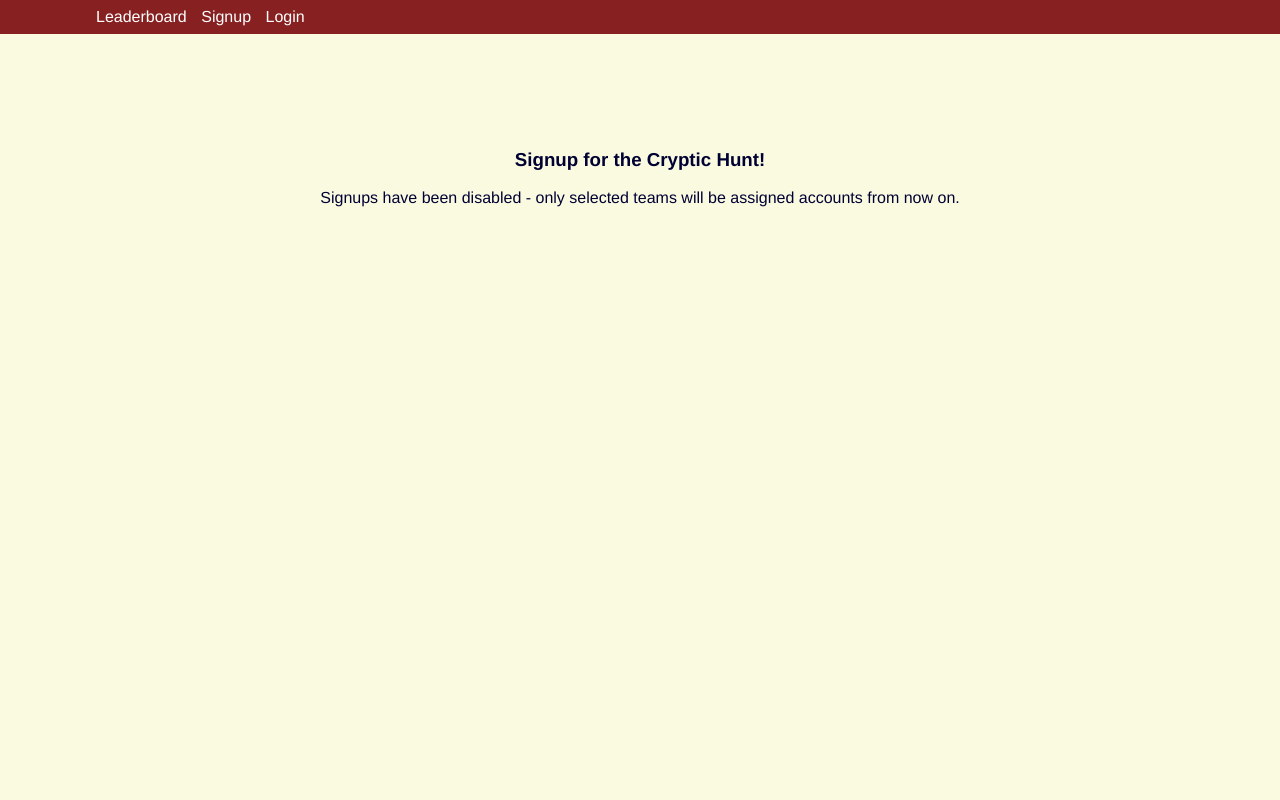
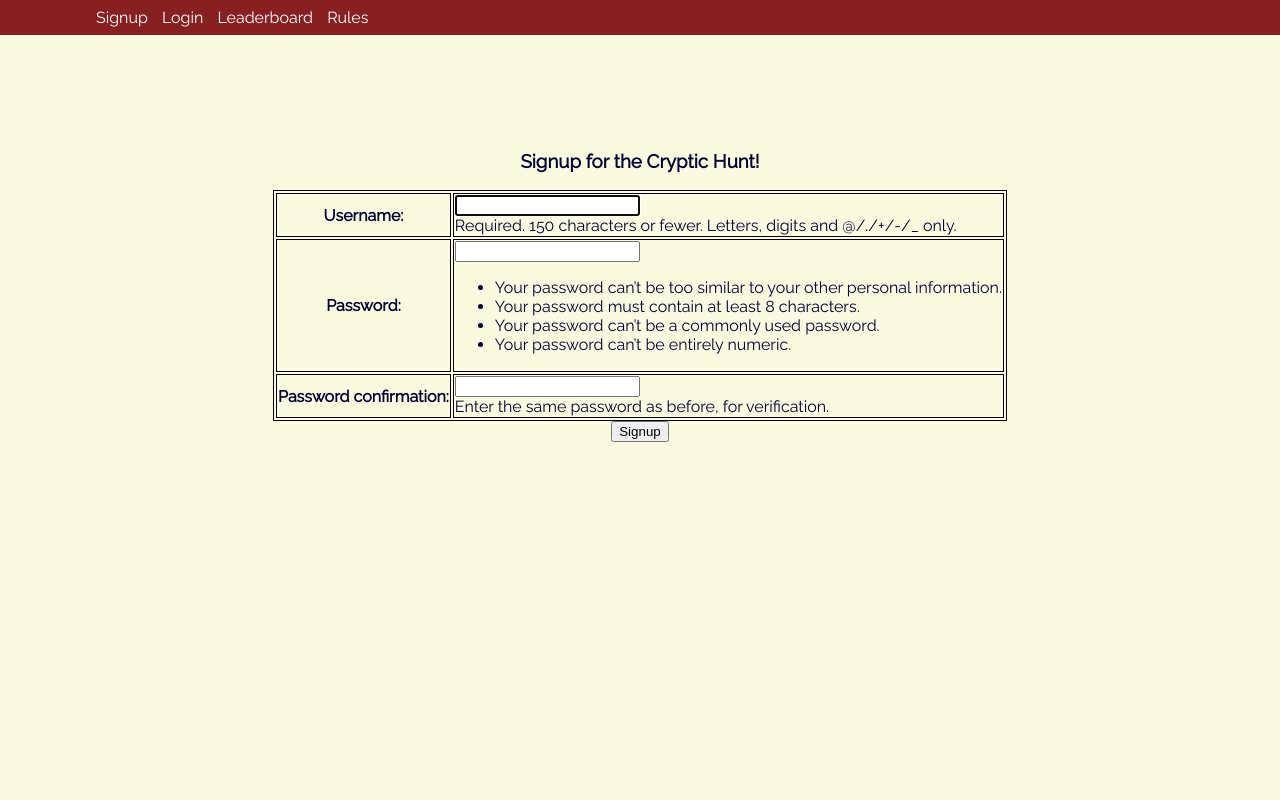
Before and after one commit to barun511/cryptic-hunt-personal, a Django app: page /signup in a window 1280 px wide. Run offline with Django 3.2, Linux system fonts and the light colour scheme.

Commit message:
Switches to Django 2
Cleans up signup
Changes model of level title to 100 characters
Changes finished message to standard message
Adds empty rules page

```diff
--- a/cryptic/wsgi.py
+++ b/cryptic/wsgi.py
@@ -10,9 +10,7 @@ https://docs.djangoproject.com/en/1.11/howto/deployment/wsgi/
 import os
 
 from django.core.wsgi import get_wsgi_application
-from whitenoise.django import DjangoWhiteNoise
 
 os.environ.setdefault("DJANGO_SETTINGS_MODULE", "cryptic.settings")
 
 application = get_wsgi_application()
-application = DjangoWhiteNoise(application)
--- a/hunt/models.py
+++ b/hunt/models.py
@@ -21,7 +21,7 @@ def save_user_profile(sender, instance, **kwargs):
 
 # TODO having level_title, but only description, seems a bit funny. I think we should make level_title just title, and level_number just number, but we need to change level_number to number in views as well.
 class Level(models.Model):
-    level_title = models.CharField(max_length=30)
+    level_title = models.CharField(max_length=100)
     description = models.TextField()
     level_number = models.IntegerField(primary_key=True)
     answer1 = models.CharField(max_length=20)
@@ -33,8 +33,8 @@ class Level(models.Model):
 class Submission(models.Model):
     level = models.ForeignKey(Level, on_delete=models.CASCADE)
     user = models.ForeignKey(User, on_delete=models.CASCADE)
-    time_of_submission = models.DateTimeField(auto_now=True)
+    time_of_submission = models.DateTimeField(auto_now_add=True)
     submitted_answer = models.CharField(max_length=20) # matches the answer field
     accepted = models.BooleanField()
     def __str__(self):
-        return str(self.user.username) + " submitted the answer " + str(self.submitted_answer) + " for Level " + str(self.level.level_number) + " at time " + str(self.time_of_submission)
+        return str(self.user.username) + " answered : " + str(self.submitted_answer) + " for Level : " + str(self.level.level_number) + "(" + str(self.time_of_submission) + ")"
--- a/hunt/templates/base.html
+++ b/hunt/templates/base.html
@@ -9,13 +9,13 @@
 		<div class="navbar">
             {% if user.is_authenticated %}
             <a href="{% url 'play' %}"> Play </a>
-            <a href="{% url 'leaderboard' %}">Leaderboard</a>
             <a class="right-align" href="{% url 'logout' %}"> Logout </a>
             {% else %}
-			<a href="{% url 'leaderboard' %}">Leaderboard</a>
 			<a href="{% url 'signup' %}">Signup</a>
 			<a href="{% url 'login' %}">Login</a>
             {% endif %}
+            <a href="{% url 'leaderboard' %}">Leaderboard</a>
+            <a href="{% url 'rules' %}">Rules</a>
 		</div>
 		<div class="container"> <!-- why not copy bootstraps class names xD -->
 		{% block 'content' %}
--- /dev/null
+++ b/hunt/templates/rules.html
@@ -0,0 +1,4 @@
+{% extends 'base.html' %}
+{% block content %}
+sup
+{% endblock %}
--- a/hunt/templates/signup.html
+++ b/hunt/templates/signup.html
@@ -1,5 +1,13 @@
 {% extends 'base.html' %}
 {% block 'content' %}
 	<h3> Signup for the Cryptic Hunt! </h3>
-	Signups have been disabled - only selected teams will be assigned accounts from now on.
+    <form method="post">
+    <div class="signup">
+    <table>
+    {% csrf_token %}
+    {{form.as_table}}
+    </table>
+    </div>
+    <button type="submit"> Signup </button>
+    </form>
 {% endblock %}
--- a/hunt/urls.py
+++ b/hunt/urls.py
@@ -11,4 +11,5 @@ urlpatterns = [
         url(r'^leaderboard/?$', views.leaderboard, name="leaderboard"),
         url(r'^play/?$', views.play, name="play"),
         url(r'^level/(?P<level_number>\d+)/?$', views.level, name="level"),
+        url(r'^rules/?$',views.rules, name="rules"),
 ]
--- a/hunt/views.py
+++ b/hunt/views.py
@@ -10,6 +10,9 @@ from .models import Level, Submission, Profile
 def index(request):
     form = UserForm()# redundant
     return render(request, 'index.html', {'form': form})
+
+def rules(request):
+    return render(request, 'rules.html', {})
 
 def signup(request):
     if request.method == 'POST':
@@ -32,7 +35,7 @@ def leaderboard(request):
     return render(request, 'leaderboard.html', {'ranked_list' : ranked_list})
 
 def play(request):
-    if request.user.is_authenticated():
+    if request.user.is_authenticated:
         return level(request, request.user.profile.level)
     else:
         return redirect('index')
@@ -42,7 +45,7 @@ def level(request, level_number):
     print(len(Level.objects.all()))
     if int(level_number) >= len(Level.objects.all()):
         return render(request, 'finished.html', {})
-    if request.user.is_authenticated() and request.user.profile.level >= int(level_number): # if the user level isn't high enough to access this level
+    if request.user.is_authenticated and request.user.profile.level >= int(level_number): # if the user level isn't high enough to access this level
         current_level = get_object_or_404(Level, level_number=level_number) # then they will simply be redirected to play which redirects them to the latest unsolved level
         possible_answers = [current_level.answer1, current_level.answer2, current_level.answer3]
         acccessible_levels = Level.objects.filter(level_number=request.user.profile.level)
--- a/static/index.css
+++ b/static/index.css
@@ -4,7 +4,7 @@ body
 	margin:0px;
 	padding:0px;
 	color:#000033;
-	font-family: Helvetica; /* till you get Raleway */
+	font-family: Raleway, sans-serif; /* till you get Raleway */
 	background-color: rgb(250, 250, 225);
 }
 .navbar
@@ -18,7 +18,7 @@ body
 .navbar a
 {
 	padding-right: 10px;
-	margin: auto;
+	margintures: auto;
 	text-align: center;
 	text-decoration: none;
 	color:white;
@@ -57,3 +57,12 @@ body
 {
 	color:blue;
 }
+/* sign up form table */
+.signup table
+{
+    margin:auto;
+}
+.signup td,.signup tr, .signup th,.signup table
+{
+    border: 1px black solid;
+}
```
Also changed, not shown: cryptic/settings.py (+4 -3 lines), hunt/static/index.css (+11 -2 lines), hunt/templates/finished.html (+1 -10 lines), hunt/templates/leaderboard.html (+4 -4 lines), requirements.txt (+11 -11 lines), hunt/migrations/0011_auto_20180917_1433.py (added), 1 other file.
